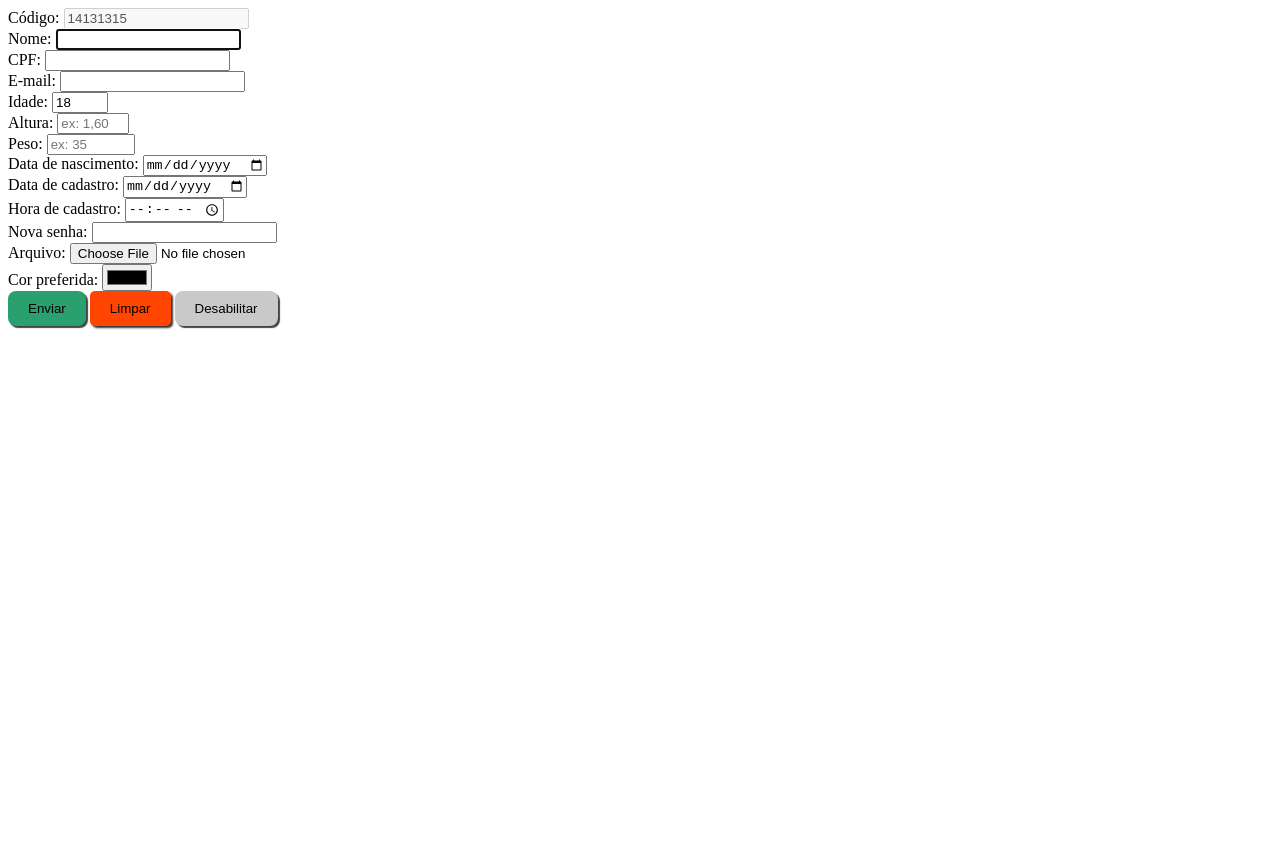
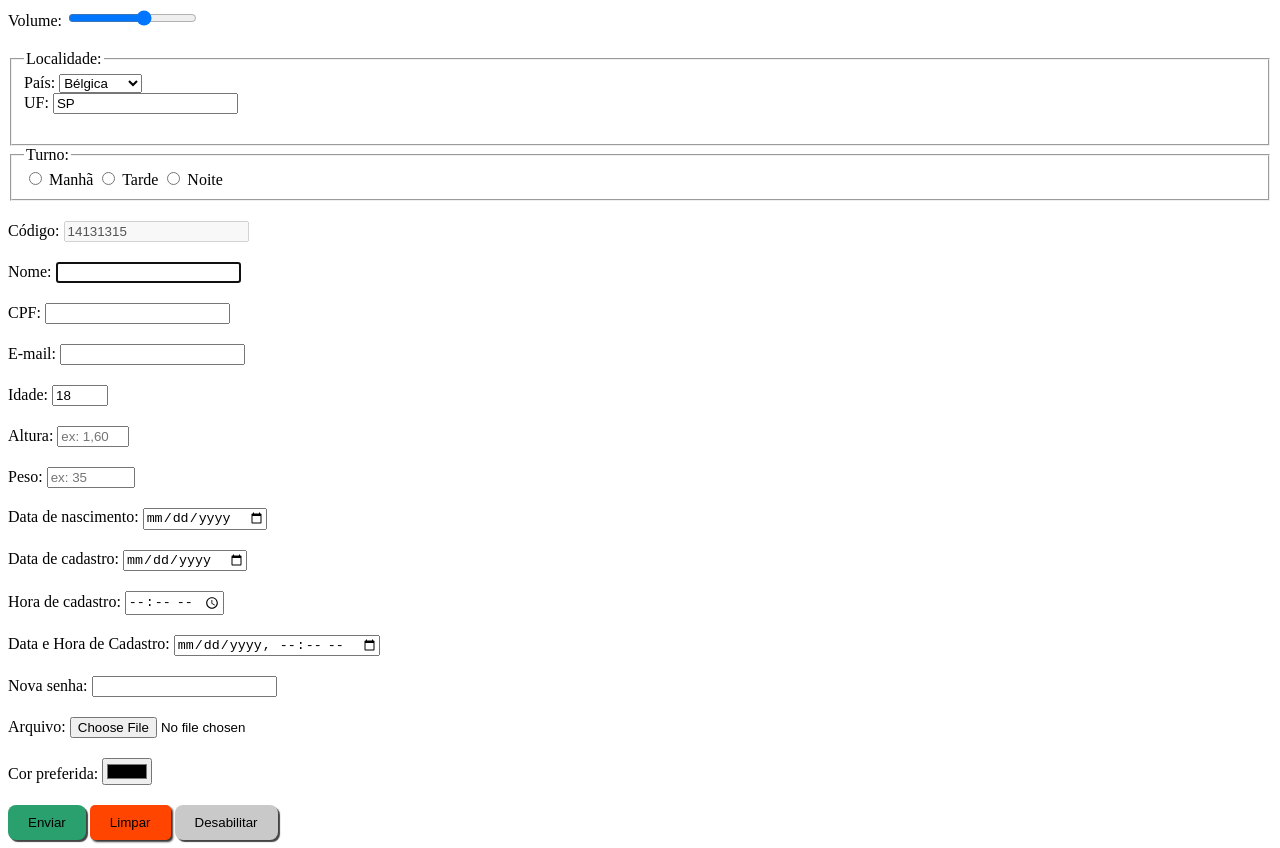
Before and after one commit to ErickHanom/formulario-html, a plain HTML site: page index.html in a window 1280 px wide. Before the commit the page ends 800 px from the top, so only its background shows below. Drawn offline with Linux system fonts and the light colour scheme.

Commit message:
feat: Elementos Formulário e Abreviações

```diff
--- a/index.html
+++ b/index.html
@@ -9,6 +9,57 @@
 <body>
 
     <form action="">
+
+        <div class="controle-form">
+            <label for="volume">Volume:</label>
+            <input type="range" id="volume" min="0" max="100" step="20">
+        </div>
+
+        <fieldset>
+            <legend>Localidade:</legend>
+
+            <label for="pais">País:</label>
+
+            <select id="pais">
+                <option value="1">Alemanha</option>
+                <option value="2">Argentina</option>
+                <option value="3">Brasil</option>
+                <option value="4" selected>Bélgica</option>
+                <option value="5">Cuba</option>
+            </select>
+            <br>
+
+            <div class="controle-form">
+                <label for="selectUF">UF:</label>
+                <input list="uf" value="SP" id="selectUF">
+            </div>
+
+        </fieldset>
+
+
+        <div class="controle-form">
+
+            <fieldset>
+                <legend>Turno:</legend>
+                <input type="radio" name="turno" id="manha">
+                <label for="manha">Manhã</label>
+
+                <input type="radio" name="turno" id="tarde">
+                <label for="tarde">Tarde</label>
+
+                <input type="radio" name="turno" id="noite">
+                <label for="noite">Noite</label>
+            </fieldset>
+
+
+        </div>
+
+        <datalist id="uf">
+            <option value="AP">Amapá</option>
+            <option value="CE">Ceará</option>
+            <option value="SP">São Paulo</option>
+            <option value="RJ">Rio de Janeiro</option>
+        </datalist>
 
 
         <div class="controle-form">
@@ -63,6 +114,11 @@
         </div>
 
         <div class="controle-form">
+            <label for="dataHoraCadastro">Data e Hora de Cadastro:</label>
+            <input type="datetime-local" id="dataHoraCadastro">
+        </div>
+
+        <div class="controle-form">
             <label for="arquivo">Nova senha:</label>
             <input type="password" id="senha">
         </div>
--- a/style.css
+++ b/style.css
@@ -1,3 +1,8 @@
+.controle-form{
+    margin-bottom: 20px;
+}
+
+
 button[type="submit"] {
     background-color: #29a06d;
     border: none;
```
Also changed, not shown: emmet.html (added, +11 -0 lines).
